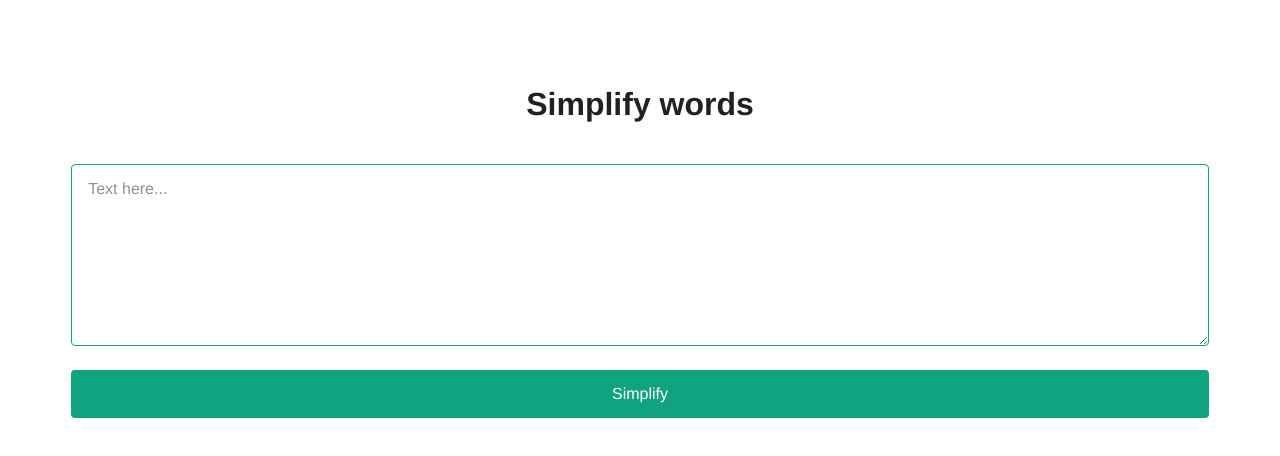
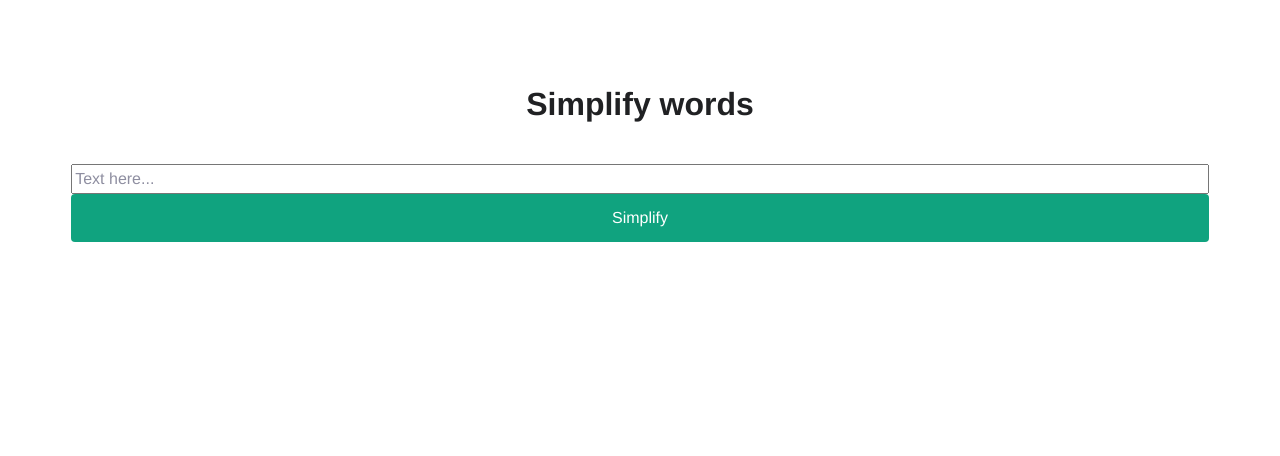
Before and after one commit to walerick/simplify, a React (Create React App) app: page / in a window 1280 px wide. Shown: the top 456 px of the page. Built offline with nearby package versions, Linux system fonts and the light colour scheme; no server answers; a web font is replaced by a local one.

Commit message:
back to view

```diff
--- a/package.json
+++ b/package.json
@@ -6,6 +6,7 @@
     "@testing-library/jest-dom": "^5.16.5",
     "@testing-library/react": "^13.4.0",
     "@testing-library/user-event": "^13.5.0",
+    "dotenv": "^16.0.3",
     "openai": "^3.1.0",
     "react": "^18.2.0",
     "react-dom": "^18.2.0",
--- a/src/App.js
+++ b/src/App.js
@@ -1,12 +1,12 @@
-// import Home from "./Home";
+import Home from "./Home";
 import Form from "./Form";
 import React from "react";
 
 function App() {
   return (
     <div className="App">
-      {/* <Home></Home> */}
-      <Form></Form>
+      <Home></Home>
+      {/* <Form></Form> */}
     </div>
   );
 }
--- a/src/Form.js
+++ b/src/Form.js
@@ -1,53 +1,57 @@
-import React from "react";
-import { useState } from "react";
+// import React from "react";
+// import { useState } from "react";
 
-const Form = () => {
-  const [textInput, setTextInput] = useState("");
-  const [result, setResult] = useState([]);
+// const Form = () => {
+//   const [textInput, setTextInput] = useState("");
+//   const [result, setResult] = useState([]);
 
-  const onSubmit = async (text) => {
-    text.preventDefault();
-    try {
-      const response = await fetch("http://localhost:8080/vi/api/prompt", {
-        method: "POST",
-        headers: { "Content-Type": "application/json" },
-        body: JSON.stringify({ prompt: textInput }),
-      });
-      const responseText = await response.text();
-      let responseArray = responseText.split(" ");
-      let currentIndex = 0;
-      let displayResult = "";
-      const displayResponse = () => {
-        if (currentIndex < responseArray.length) {
-          displayResult += responseArray[currentIndex] + " ";
-          setResult(displayResult);
-          currentIndex++;
-          setTimeout(displayResponse, 250);
-        }
-      };
-      displayResponse();
-    } catch (error) {
-      console.log(error);
-      setResult("Error generating response");
-    }
-  };
-  return (
-    <main className="home">
-      <h3>Simplify words</h3>
-      <form onSubmit={onSubmit}>
-        <textarea
-          type="text"
-          name="texts"
-          placeholder="Text here..."
-          value={textInput}
-          onChange={(e) => setTextInput(e.target.value)}
-        />
-        <input type="submit" value="Simplify" />
-      </form>
+//   const onSubmit = async (text) => {
+//     text.preventDefault();
+//     try {
+//       const response = await fetch(
+//         "http://localhost:8080/v1/api/prompt",
 
-      <div className="result">{result}</div>
-    </main>
-  );
-};
+//         {
+//           method: "POST",
+//           headers: { "Content-Type": "application/json" },
+//           body: JSON.stringify({ prompt: textInput }),
+//         }
+//       );
+//       const responseText = await response.text();
+//       let responseArray = responseText.split(" ");
+//       let currentIndex = 0;
+//       let displayResult = "";
+//       const displayResponse = () => {
+//         if (currentIndex < responseArray.length) {
+//           displayResult += responseArray[currentIndex] + " ";
+//           setResult(displayResult);
+//           currentIndex++;
+//           setTimeout(displayResponse, 250);
+//         }
+//       };
+//       displayResponse();
+//     } catch (error) {
+//       console.log(error);
+//       setResult("Error generating response");
+//     }
+//   };
+//   return (
+//     <main className="home">
+//       <h3>Simplify words</h3>
+//       <form onSubmit={onSubmit}>
+//         <textarea
+//           type="text"
+//           name="texts"
+//           placeholder="Text here..."
+//           value={textInput}
+//           onChange={(e) => setTextInput(e.target.value)}
+//         />
+//         <input type="submit" value="Simplify" />
+//       </form>
 
-export default Form;
+//       <div className="result">{result}</div>
+//     </main>
+//   );
+// };
+
+// export default Form;
--- a/src/Home.js
+++ b/src/Home.js
@@ -1,48 +1,49 @@
-// import React from "react";
-// import { useState } from "react";
-// const { Configuration, OpenAIApi } = require("openai");
+import React from "react";
+import { useState } from "react";
+const { Configuration, OpenAIApi } = require("openai");
+const { OPENAI_API_KEY } = import.meta.env;
 
-// const Home = () => {
-//   const [textInput, setTextInput] = useState("");
-//   const [result, setResult] = useState();
+const Home = () => {
+  const [textInput, setTextInput] = useState("");
+  const [result, setResult] = useState();
 
-//   async function onSubmit(event) {
-//     event.preventDefault();
-//     const configuration = new Configuration({
-//       apiKey: "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",
-//     });
-//     const openai = new OpenAIApi(configuration);
-//     try {
-//       const response = await openai.createCompletion({
-//         model: "text-davinci-003",
-//         prompt: ` ${textInput}, summarize this to a 3 years old containing not more than 30 words.`,
-//         temperature: 0.9,
-//         max_tokens: 100,
-//       });
-//       setResult(response.data.choices[0].text);
-//     } catch (err) {
-//       console.log(err);
-//       setResult("Error generating response");
-//     }
-//   }
+  async function onSubmit(event) {
+    event.preventDefault();
+    const configuration = new Configuration({
+      apiKey: process.env.OPENAI_API_KEY,
+    });
+    const openai = new OpenAIApi(configuration);
+    try {
+      const response = await openai.createCompletion({
+        model: "text-davinci-003",
+        prompt: ` ${textInput}, summarize this to a 3 years old containing not more than 30 words.`,
+        temperature: 0.9,
+        max_tokens: 100,
+      });
+      setResult(response.data.choices[0].text);
+    } catch (err) {
+      console.log(err);
+      setResult("Error generating response");
+    }
+  }
 
-//   return (
-//     <main className="home">
-//       <h3>Simplify words</h3>
-//       <form onSubmit={onSubmit}>
-//         <input
-//           type="text"
-//           name="texts"
-//           placeholder="Text here..."
-//           value={textInput}
-//           onChange={(e) => setTextInput(e.target.value)}
-//         />
-//         <input type="submit" value="Simplify" />
-//       </form>
+  return (
+    <main className="home">
+      <h3>Simplify words</h3>
+      <form onSubmit={onSubmit}>
+        <input
+          type="text"
+          name="texts"
+          placeholder="Text here..."
+          value={textInput}
+          onChange={(e) => setTextInput(e.target.value)}
+        />
+        <input type="submit" value="Simplify" />
+      </form>
 
-//       <div className="result">{result}</div>
-//     </main>
-//   );
-// };
+      <div className="result">{result}</div>
+    </main>
+  );
+};
 
-// export default Home;
+export default Home;
```
Also changed, not shown: 2 other files (tests, documents, lock files or other folders).
